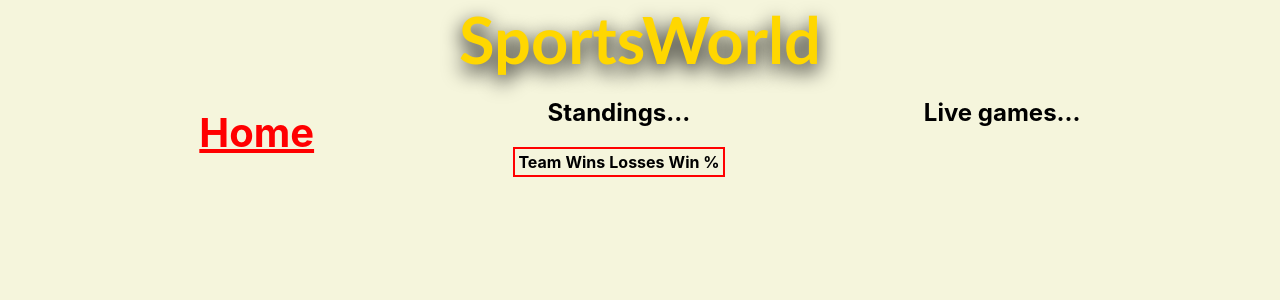
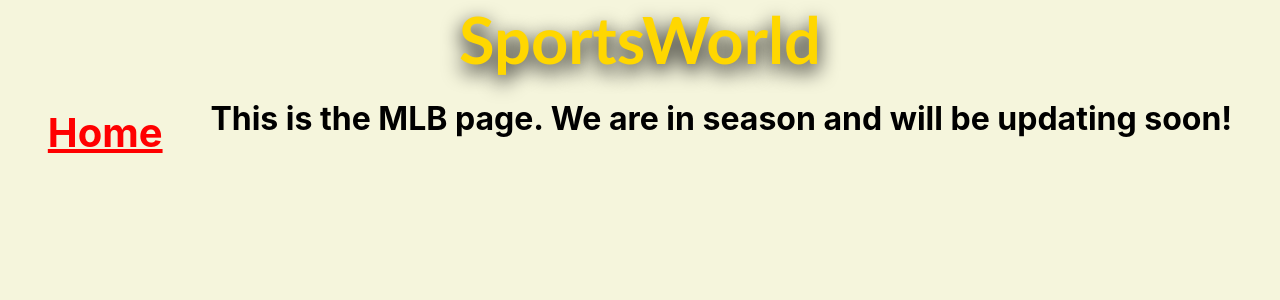
Before and after one commit to jdawlabani/SportsWorld, a React (Create React App) app in the folder client/: page /NHL in a window 1280 px wide. Shown: the top 300 px of the page. Built offline with nearby package versions, Linux system fonts and the light colour scheme; no server answers.

Commit message:
save for the night

```diff
--- a/client/src/Components/NHL.tsx
+++ b/client/src/Components/NHL.tsx
@@ -36,26 +36,9 @@
   return (
     <div className="container">
         <Link className="link" to={"/"}>Home</Link>
-      <div className="standings">
-        <h2>Standings...</h2>
-        <table className="border">
-          <thead>
-            <tr>
-              <th>Team</th>
-              <th>Wins</th>
-              <th>Losses</th>
-              <th>Win %</th>
-            </tr>
-          </thead>
-          <tbody>
-
-
-          </tbody>
-        </table>
-      </div>
-      <div className="live">
-        <h2>Live games...</h2>
-      </div>
+        <h1>
+        This is the MLB page. We are in season and will be updating soon!
+      </h1>
     </div>
   );
 };
```
